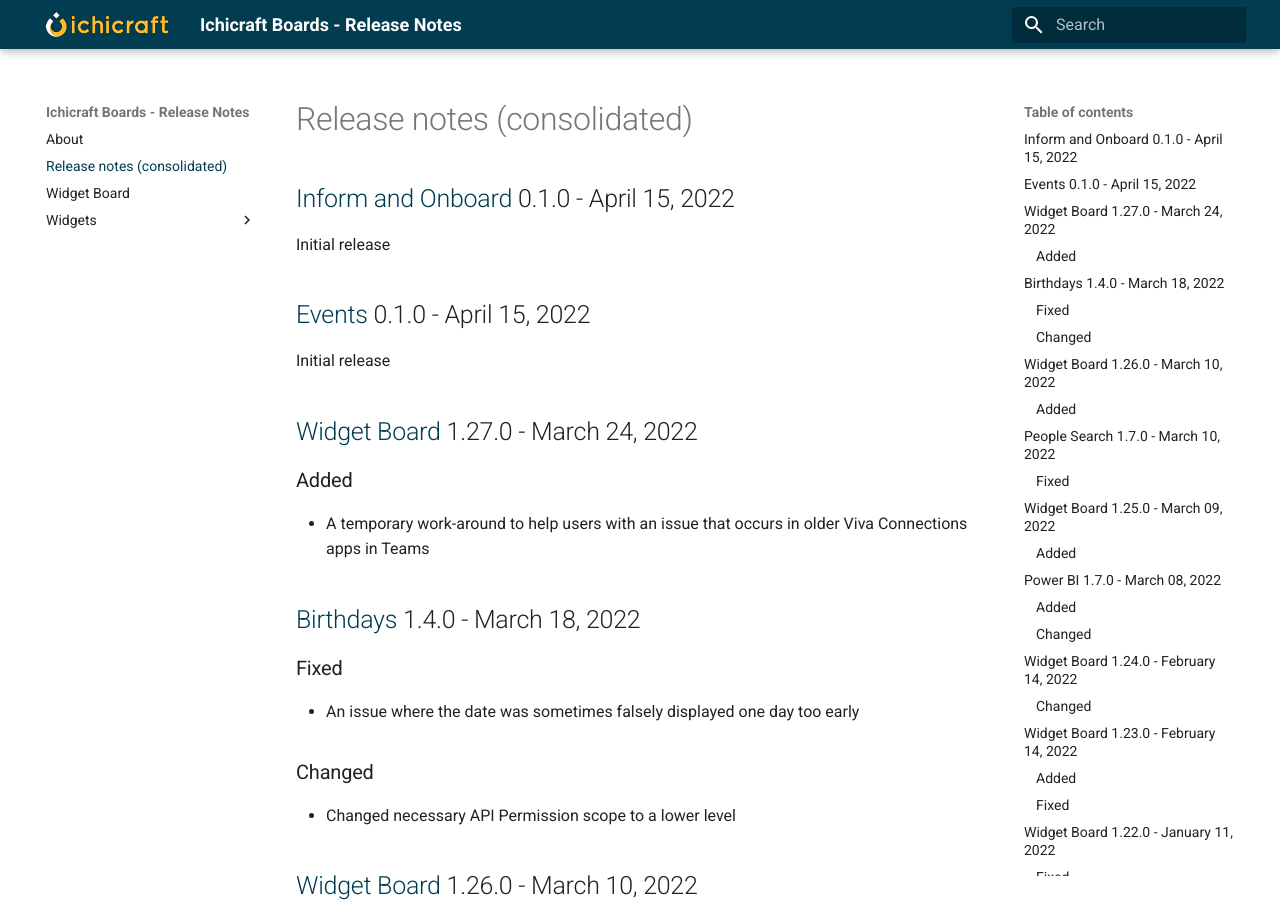
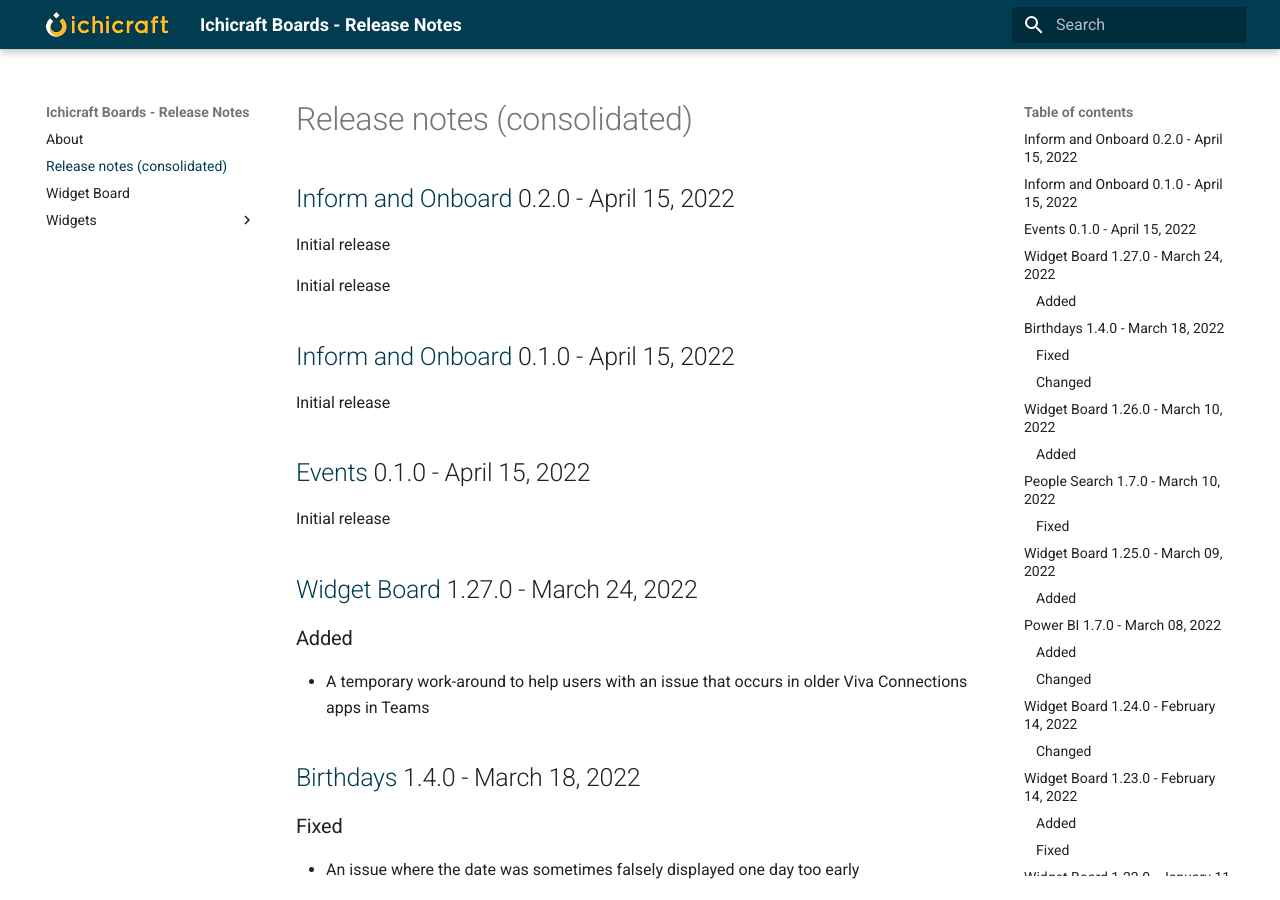
Before and after one commit to ichicraft/widgets-docs, an MkDocs documentation site: the page built from docs/Release-notes-(consolidated).md, in a window 1280 px wide and 900 px high. Built offline with MkDocs 1.6.1 and Material for MkDocs 9.7.7, drawn with Linux system fonts in a browser that asks for light colours.

Commit message:
Release notes updated by BuildService

```diff
--- a/docs/Release-notes-(consolidated).md
+++ b/docs/Release-notes-(consolidated).md
@@ -1,3 +1,9 @@
+## [Inform and Onboard](./Widgets/Inform and Onboard.md) 0.2.0 - April 15, 2022
+
+Initial release
+
+Initial release
+
 ## [Inform and Onboard](./Widgets/Inform and Onboard.md) 0.1.0 - April 15, 2022
 
 Initial release
--- a/docs/Widgets/Inform and Onboard.md
+++ b/docs/Widgets/Inform and Onboard.md
@@ -1,3 +1,9 @@
+## 0.2.0 - April 15, 2022
+
+Initial release
+
+Initial release
+
 ## 0.1.0 - April 15, 2022
 
 Initial release
```
